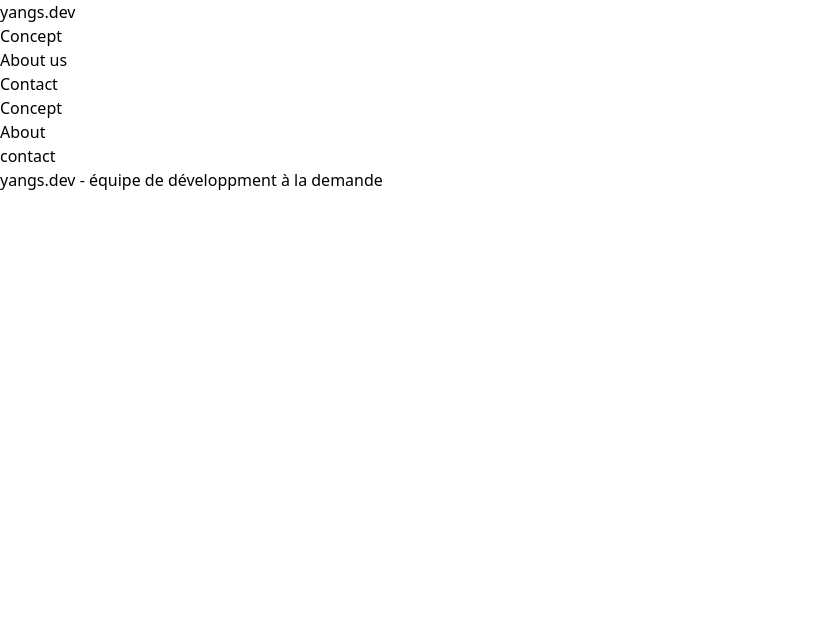
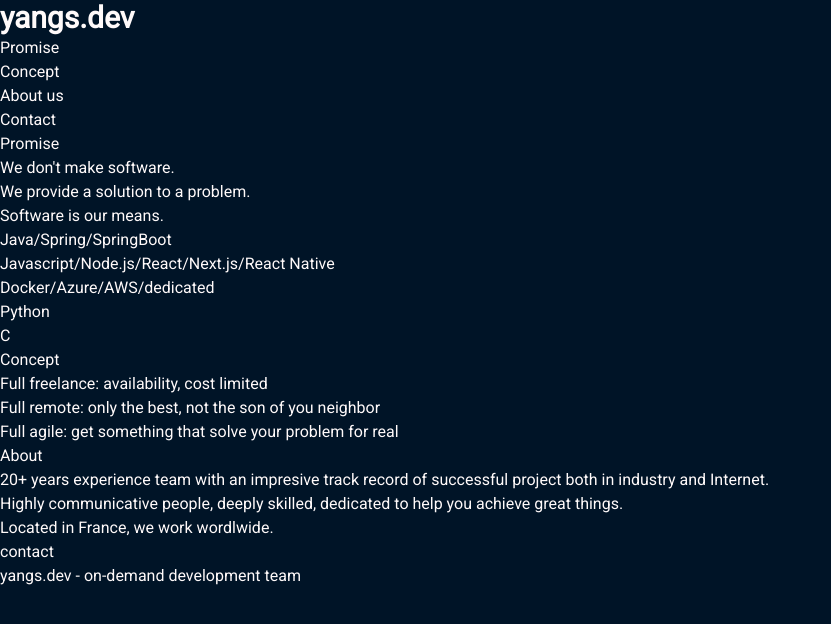
Before and after one commit to yangs-dev/yangs-dev, a website: page docs/index.html in a window 1280 px wide. Shown: the whole page, without its empty margins (0-831 px from the left). Drawn offline with nearby package versions, Linux system fonts and the light colour scheme.

Commit message:
Add content (EN)

```diff
--- a/docs/index.html
+++ b/docs/index.html
@@ -1,18 +1,25 @@
 <!DOCTYPE html>
-<html lang="fr">
+<html lang="en">
 <head>
-    <title>yangs.dev - équipe de développment à la demande</title>
+    <title>yangs.dev - on-demand development team</title>
     <meta charset="UTF-8">
     <meta name="viewport" content="width=device-width, initial-scale=1.0">
     <script src="https://cdn.tailwindcss.com"></script>
+    <style>
+        @import url('https://fonts.googleapis.com/css?family=Roboto&display=swap');
+        body {
+            font-family: 'Roboto', sans-serif;
+        }
+    </style>
 </head>
-<body>
+<body class="bg-[#001427] text-[#FFFAFA]">
 <header>
-    <h1>yangs.dev</h1>
+    <h1 class="text-3xl font-md font-bold">yangs.dev</h1>
 </header>
 
 <nav>
     <ul>
+        <li><a href="#promise">Promise</a></li>
         <li><a href="#concept">Concept</a></li>
         <li><a href="#about">About us</a></li>
         <li><a href="#contact">Contact</a></li>
@@ -22,12 +29,37 @@
 <main>
     <article>
         <section>
+            <a name="promise">Promise</a>
+            <ul>
+                <li>We don't make software.</li>
+                <li>We provide a solution to a problem.</li>
+                <li>Software is our means.</li>
+            </ul>
+            <ul>
+                <li>Java/Spring/SpringBoot</li>
+                <li>Javascript/Node.js/React/Next.js/React Native</li>
+                <li>Docker/Azure/AWS/dedicated</li>
+                <li>Python</li>
+                <li>C</li>
+            </ul>
+        </section>
+    </article>
+    <article>
+        <section>
             <a name="concept">Concept</a>
+            <ul>
+                <li>Full freelance: availability, cost limited</li>
+                <li>Full remote: only the best, not the son of you neighbor</li>
+                <li>Full agile: get something that solve your problem for real</li>
+            </ul>
         </section>
     </article>
     <article>
         <section>
             <a name="about">About</a>
+            <p>20+ years experience team with an impresive track record of successful project both in industry and Internet.</p>
+            <p>Highly communicative people, deeply skilled, dedicated to help you achieve great things.</p>
+            <p>Located in France, we work wordlwide.</p>
         </section>
     </article>
     <article>
@@ -38,7 +70,7 @@
 </main>
 
 <footer>
-    <p>yangs.dev - équipe de développment à la demande</p>
+    <p>yangs.dev - on-demand development team</p>
 </footer>
 </body>
 </html>
```
